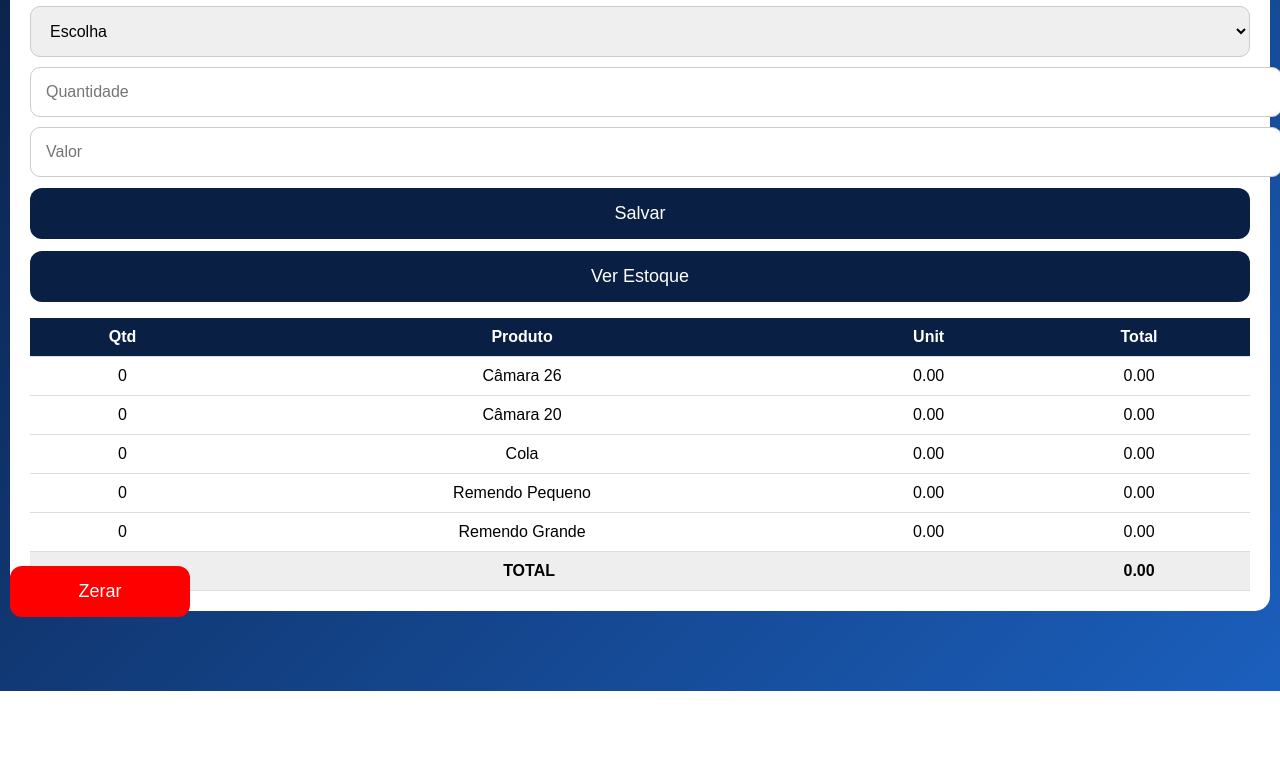
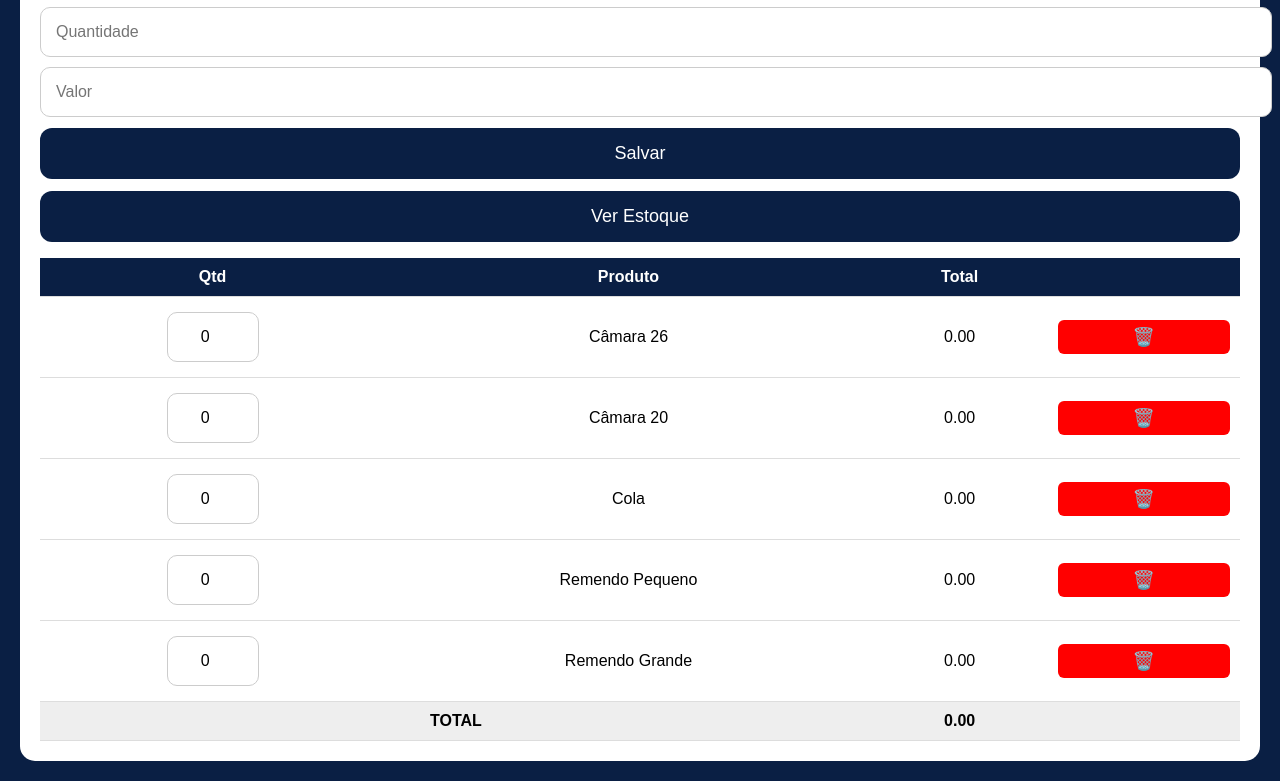
Before and after one commit to artur99loja/estoque, a plain HTML site: page index.html in a window 1280 px wide. Shown: the part 167-948 px from the top of the page. Before the commit the page ends 858 px from the top, so only its background shows below. Drawn offline with Linux system fonts and the light colour scheme.

Commit message:
Update index.html

```diff
--- a/index.html
+++ b/index.html
@@ -2,41 +2,27 @@
 <html lang="pt-BR">
 <head>
 <meta charset="UTF-8">
+<meta name="viewport" content="width=device-width, initial-scale=1.0">
 
-<!-- OTIMIZAÇÃO IPHONE -->
-<meta name="viewport" content="width=device-width, initial-scale=1.0">
-<meta name="apple-mobile-web-app-capable" content="yes">
-<meta name="apple-mobile-web-app-status-bar-style" content="black">
-
-<title>Estoque</title>
-
-<link rel="apple-touch-icon" href="logo.png">
+<title>Estoque Mobile</title>
 
 <style>
 body{
     margin:0;
     font-family:Arial;
-    background:linear-gradient(135deg,#0a1f44,#1b5fbd);
+    background:#0a1f44;
+    color:white;
 }
 
-/* LOGO */
-.logo{
-    position:fixed;
-    top:10px;
-    left:10px;
-    width:90px;
-}
-
-/* CARD */
 .container{
-    margin:80px 10px;
+    margin:20px;
     background:white;
+    color:black;
     padding:20px;
     border-radius:15px;
 }
 
-/* INPUT */
-input,select{
+input, select{
     width:100%;
     padding:15px;
     margin:5px 0;
@@ -45,7 +31,6 @@ input,select{
     border:1px solid #ccc;
 }
 
-/* BOTÃO */
 button{
     width:100%;
     padding:15px;
@@ -57,7 +42,6 @@ button{
     color:white;
 }
 
-/* TABELA */
 table{
     width:100%;
     margin-top:10px;
@@ -75,25 +59,27 @@ td,th{
     border-bottom:1px solid #ddd;
 }
 
+.edit{
+    width:60px;
+    text-align:center;
+}
+
+.delete{
+    background:red;
+    color:white;
+    border:none;
+    padding:6px 10px;
+    border-radius:6px;
+}
+
 .total{
     font-weight:bold;
     background:#eee;
-}
-
-/* BOTÃO FIXO */
-.bottom{
-    position:fixed;
-    bottom:10px;
-    left:10px;
-    width:180px;
-    background:red;
 }
 </style>
 </head>
 
 <body>
-
-<img src="logo.png" class="logo">
 
 <div class="container">
 
@@ -109,8 +95,6 @@ td,th{
 <div id="lista"></div>
 
 </div>
-
-<button class="bottom" onclick="zerar()">Zerar</button>
 
 <script>
 
@@ -141,7 +125,7 @@ function entrada(){
     let q=parseInt(qtd.value);
     let v=parseFloat(preco.value.replace(",","."));
 
-    if(!p||!q||!v) return alert("Preencha");
+    if(!p||!q||!v) return alert("Preencha tudo");
 
     if(!estoque[p]) estoque[p]={qtd:0,valor:0};
 
@@ -150,42 +134,72 @@ function entrada(){
 
     salvar();
 
-    alert("Salvo");
+    alert("Salvo!");
 
     produto.value="";
     qtd.value="";
     preco.value="";
 }
 
+// MOSTRAR + EDITAR + DELETAR
 function mostrar(){
     let total=0;
 
-    let html="<table><tr><th>Qtd</th><th>Produto</th><th>Unit</th><th>Total</th></tr>";
+    let html="<table><tr><th>Qtd</th><th>Produto</th><th>Total</th><th></th></tr>";
 
     for(let i in nomes){
+
         let item=estoque[i]||{qtd:0,valor:0};
         let t=item.qtd*item.valor;
-
         total+=t;
 
         html+=`
         <tr>
-        <td>${item.qtd}</td>
-        <td>${nomes[i]}</td>
-        <td>${item.valor.toFixed(2)}</td>
-        <td>${t.toFixed(2)}</td>
+            <td>
+                <input class="edit" type="number" value="${item.qtd}"
+                onblur="editar('${i}', this.value)">
+            </td>
+            <td>${nomes[i]}</td>
+            <td>${t.toFixed(2)}</td>
+            <td>
+                <button class="delete" onclick="deletar('${i}')">🗑️</button>
+            </td>
         </tr>`;
     }
 
-    html+=`<tr class="total"><td colspan="3">TOTAL</td><td>${total.toFixed(2)}</td></tr></table>`;
+    html+=`
+    <tr class="total">
+        <td colspan="2">TOTAL</td>
+        <td>${total.toFixed(2)}</td>
+        <td></td>
+    </tr>`;
+
+    html+="</table>";
 
     lista.innerHTML=html;
 }
 
-function zerar(){
-    if(confirm("Zerar tudo?")){
-        estoque={};
+// EDITAR
+function editar(id, valor){
+    let q=parseInt(valor);
+
+    if(isNaN(q) || q < 0){
+        alert("Quantidade inválida");
+        mostrar();
+        return;
+    }
+
+    estoque[id].qtd=q;
+    salvar();
+}
+
+// DELETAR ITEM
+function deletar(id){
+    if(confirm("Deseja apagar este item?")){
+        delete estoque[id];
+        delete nomes[id];
         salvar();
+        atualizar();
         mostrar();
     }
 }
```
